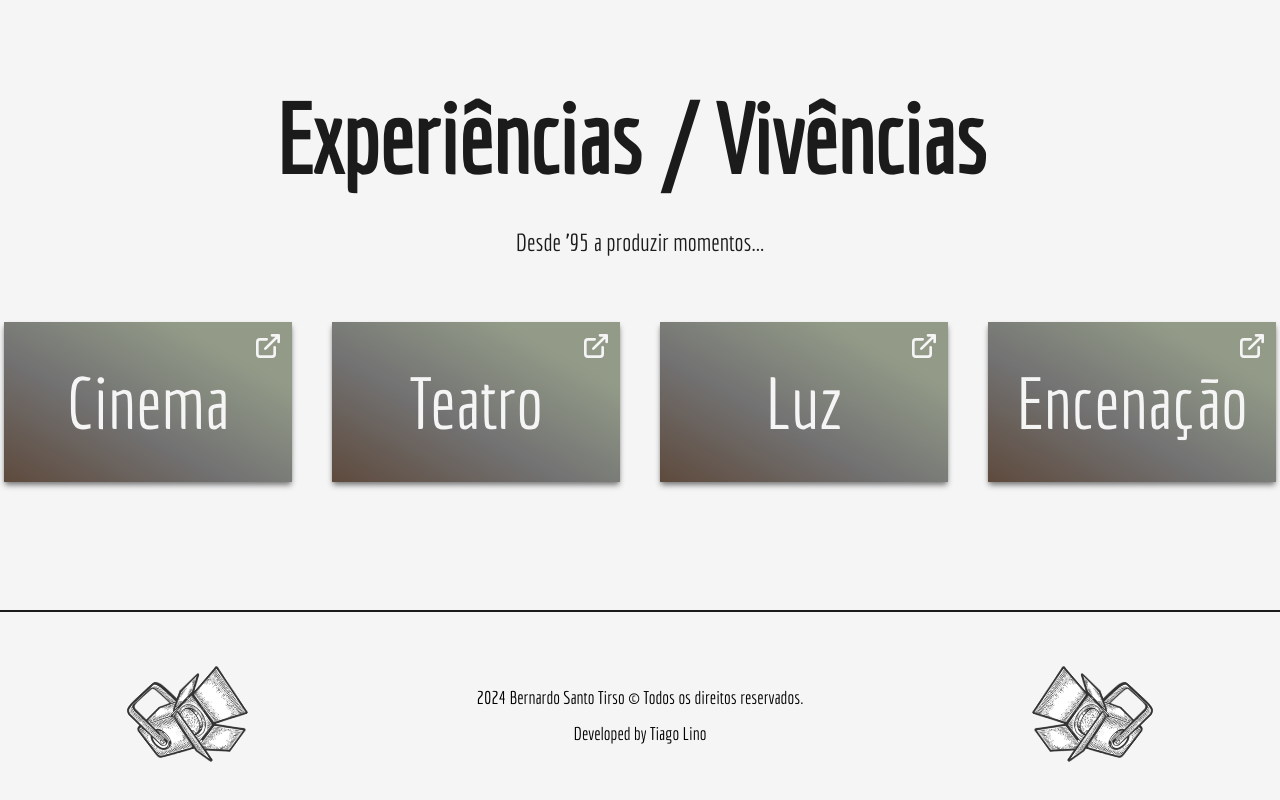
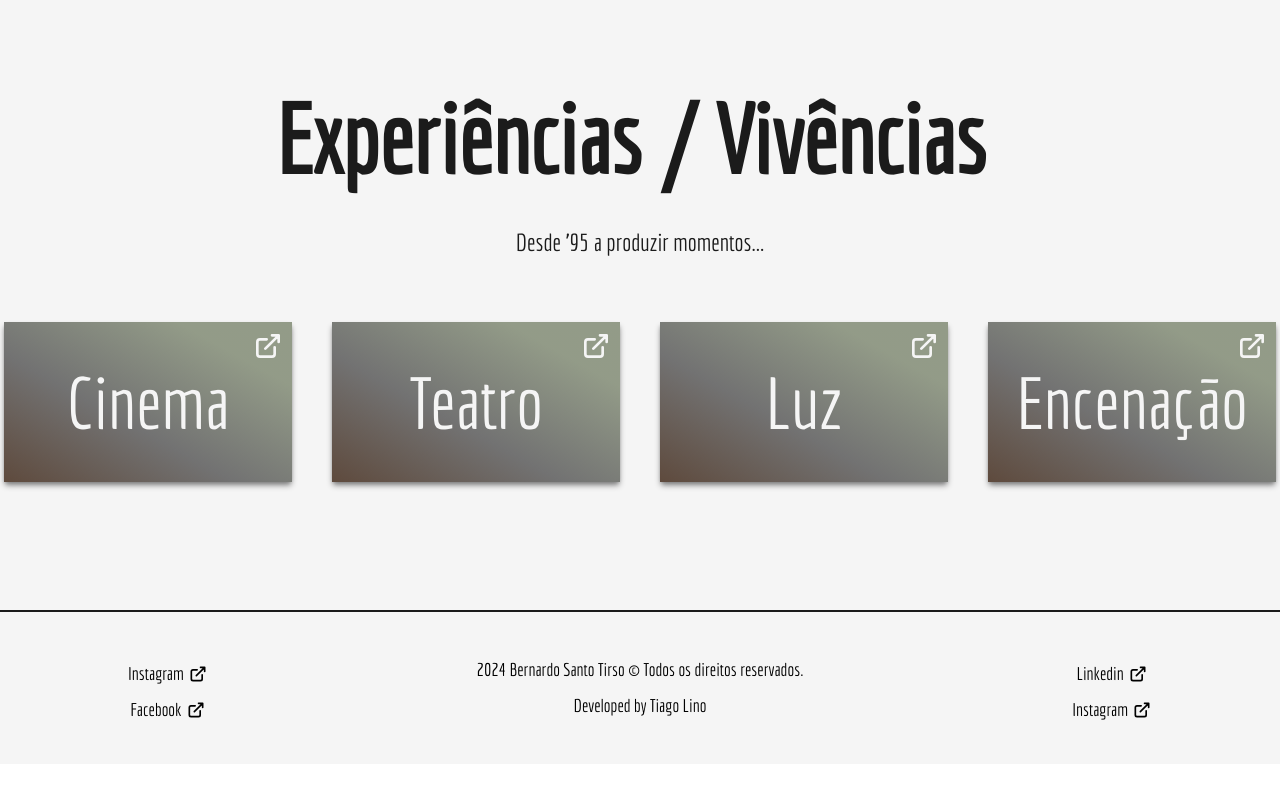
Before and after one commit to dopelyner/bernardo-santo-tirso, a Next.js app: page / in a window 1280 px wide. Shown: the part 925-1725 px from the top of the page. After the commit the page ends 1689 px from the top, so only its background shows below. Built offline with nearby package versions, Linux system fonts and the light colour scheme; a web font is replaced by a local one.

Commit message:
fix: social media links in footer

```diff
--- a/src/components/Footer.js
+++ b/src/components/Footer.js
@@ -3,15 +3,84 @@ import { motion } from 'framer-motion'
 import Link from 'next/link'
 import Layout from './Layout'
 import Image from 'next/image';
+import { ArrowRight, LinkArrow } from './Icons';
 
 const MotionLink = motion(Link)
 
 const Footer = () => {
 
-    const { instagramDeveloper } = socialLinks[0]
-
     return (
         <footer className='relative w-full font-medium text-lg sm:text-base'>
+            <Layout className='flex flex-row justify-between sm:justify-center xl:p-8 lg:p-16 md:justify-between py-10 text-center md:flex-col sm:flex-row lg:py-10 border-t-2 border-solid
+             border-dark dark:border-light dark:text-light'>
+
+                <div className='flex flex-col items-center justify-center sm:hidden'>
+                    <MotionLink
+                        href={socialLinks.instagramURL}
+                        target={'_blank'}
+                        className='mt-2 hover:-translate-y-0.5'
+                    >
+                        <div className='flex flex-row-reverse items-center gap-1'>
+                            <LinkArrow className="!w-5" />
+                            <span className='hover:font-bold'>Instagram</span>
+                        </div>
+                    </MotionLink>
+
+                    <MotionLink
+                        href={socialLinks.facebookURL}
+                        target={'_blank'}
+                        className='mt-2 hover:-translate-y-0.5'
+                    >
+                        <div className='flex flex-row-reverse items-center gap-1'>
+                            <LinkArrow className="!w-5" />
+                            <span className='hover:font-bold'>Facebook</span>
+                        </div>
+                    </MotionLink>
+                </div>
+
+                <div className='flex flex-col items-center justify-center '>
+                    <span>{new Date().getFullYear()} Bernardo Santo Tirso &copy; Todos os direitos reservados.</span>
+                    <MotionLink
+                        href={socialLinks.instagramDeveloper}
+                        target={'_blank'}
+                        className='mt-2 hover:-translate-y-0.5'
+                    >
+                        <span className='hover:font-bold'>Developed by Tiago Lino</span>
+                    </MotionLink>
+                </div>
+
+                <div className='flex flex-col items-center justify-center sm:hidden'>
+                    <MotionLink
+                        href={socialLinks.linkedinURL}
+                        target={'_blank'}
+                        className='mt-2 hover:-translate-y-0.5'
+                    >
+                        <div className='flex flex-row-reverse items-center gap-1'>
+                            <LinkArrow className="!w-5" />
+                            <span className='hover:font-bold'>Linkedin</span>
+                        </div>
+                    </MotionLink>
+
+                    <MotionLink
+                        href={socialLinks.facebookURL}
+                        target={'_blank'}
+                        className='mt-2 hover:-translate-y-0.5'
+                    >
+                        <div className='flex flex-row-reverse items-center gap-1'>
+                            <LinkArrow className="!w-5" />
+                            <span className='hover:font-bold'>Instagram</span>
+                        </div>
+                    </MotionLink>
+                </div>
+            </Layout>
+        </footer>
+    )
+}
+
+export default Footer
+
+
+{/* <footer className='relative w-full font-medium text-lg sm:text-base'>
 <Layout className='flex flex-row justify-between sm:justify-center xl:p-8 lg:p-16 md:justify-between py-10 text-center md:flex-col sm:flex-row lg:py-10 border-t-2 border-solid
  border-dark dark:border-light dark:text-light'>
     <Image
@@ -40,8 +109,4 @@ const Footer = () => {
         height={50}
         priority />
 </Layout>
-        </footer>
-    )
-}
-
-export default Footer
+</footer> */}
```
Lines whose indentation alone changed are shown as unchanged.
